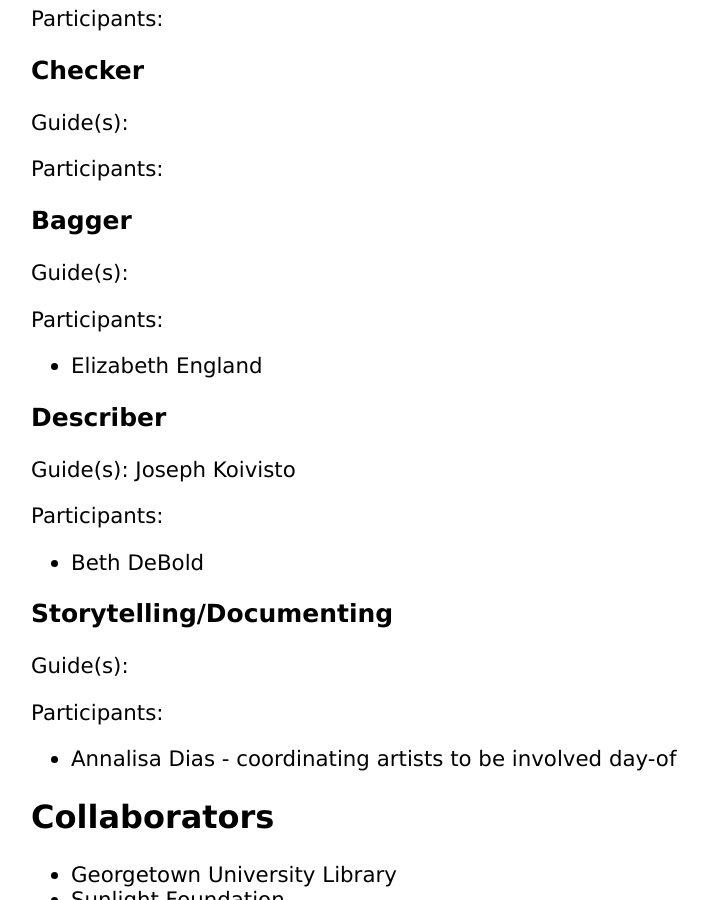
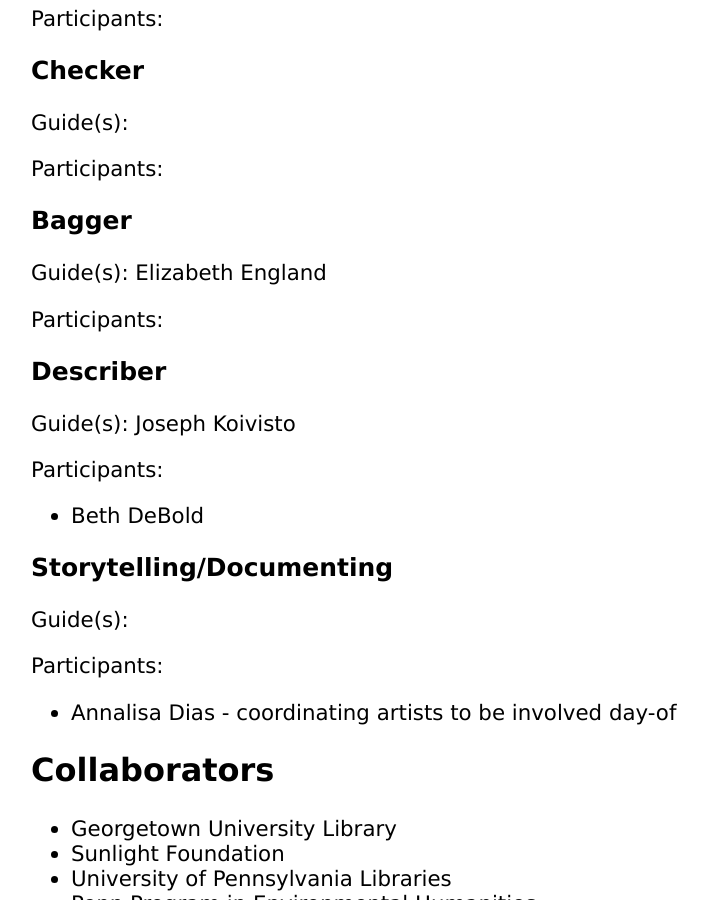
Before and after one commit to datarefuge/datarescue-dc, a Jekyll site: the page built from index.md, in a window 1280 px wide and 900 px high, scrolled down 2166 px. Shown: the whole window, without its empty margins (225-933 px from the left). Built offline with Jekyll 4.4.1, drawn with Linux system fonts in a browser that asks for light colours.

```diff
--- a/index.md
+++ b/index.md
@@ -78,10 +78,10 @@ Participants:
 
 ### Bagger
 
-Guide(s):
+Guide(s): Elizabeth England
 
 Participants:
-* Elizabeth England
+
 
 ### Describer
 
```
